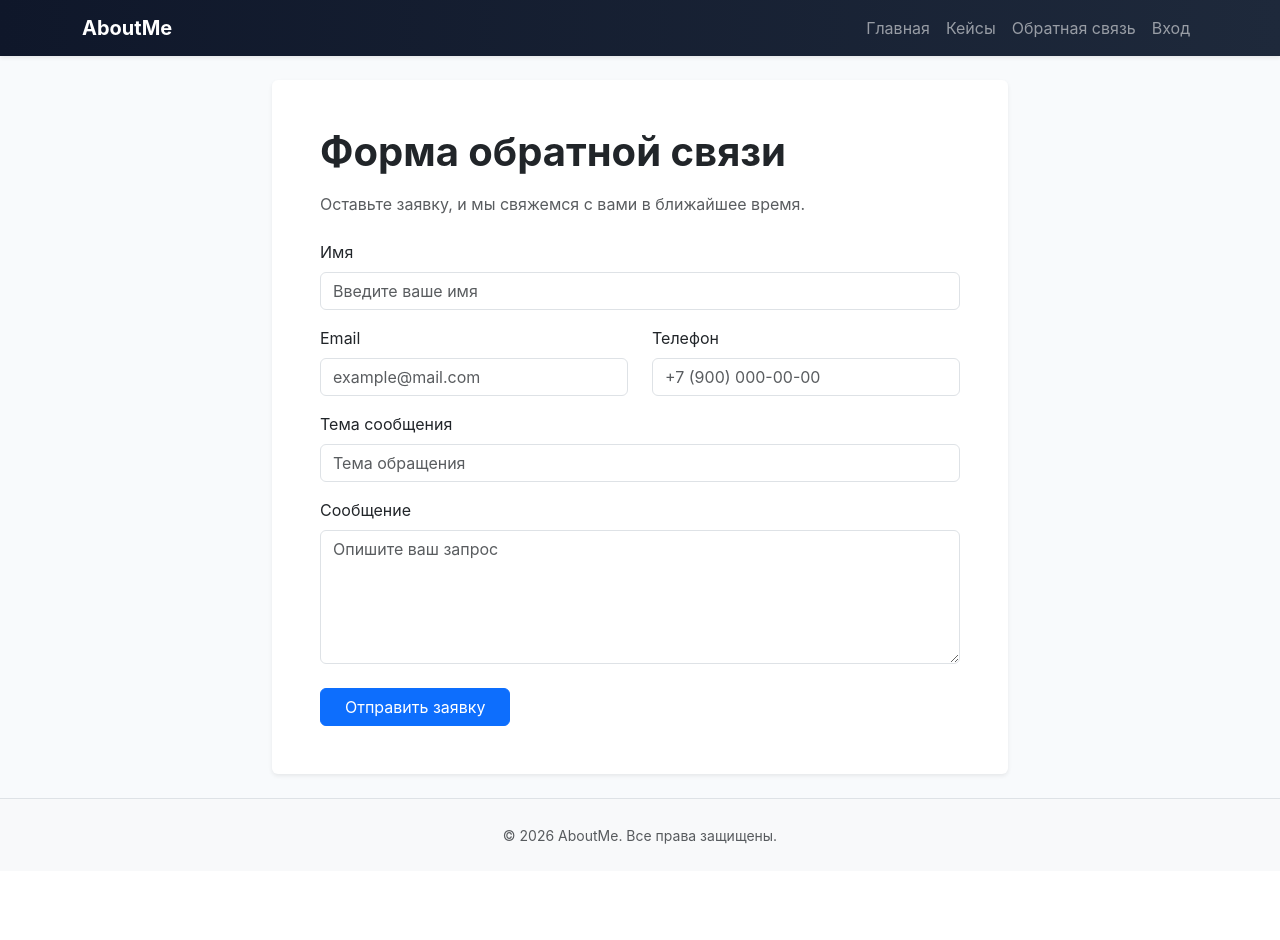
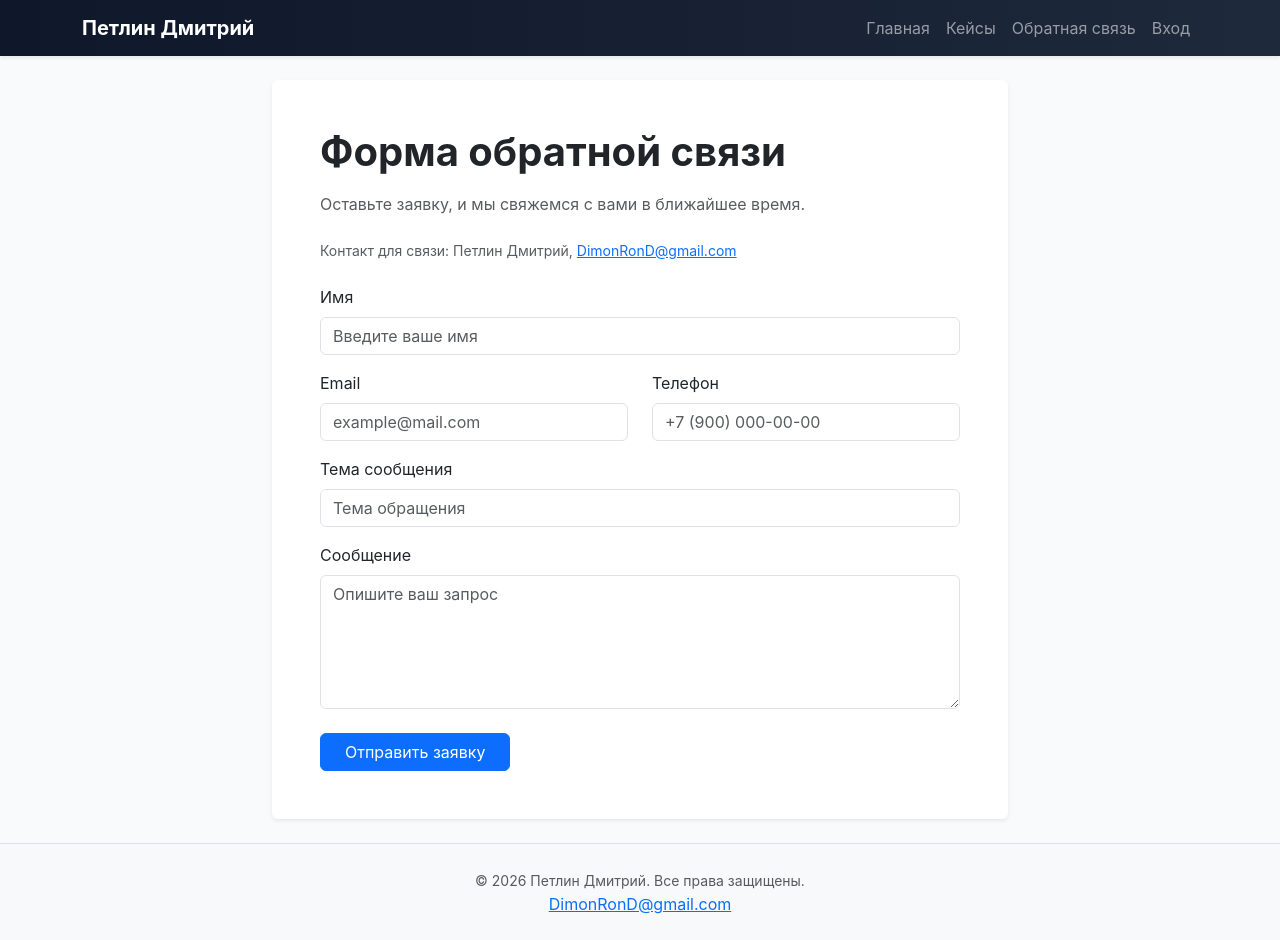
Before and after one commit to DimonRonD/AboutMeSite, a Flask app: page /contact in a window 1280 px wide. Before the commit the page ends 844 px from the top, so only its background shows below. Run offline with Flask 3, Linux system fonts and the light colour scheme; parts of the project's set-up code (start-up, migrations or seed data) failed here and were passed over; some libraries are stand-ins or nearby versions.

Commit message:
Add personal name and contact email to site.
Update header, hero block, footer, and contact page to display ?????? ??????? and DimonRonD@gmail.com consistently.

Made-with: Cursor

```diff
--- a/templates/base.html
+++ b/templates/base.html
@@ -10,7 +10,7 @@
 <body>
 <nav class="navbar navbar-expand-lg navbar-dark shadow-sm sticky-top nav-gradient">
     <div class="container">
-        <a class="navbar-brand fw-bold" href="{{ url_for('home') }}">AboutMe</a>
+        <a class="navbar-brand fw-bold" href="{{ url_for('home') }}">Петлин Дмитрий</a>
         <button class="navbar-toggler" type="button" data-bs-toggle="collapse" data-bs-target="#mainNav">
             <span class="navbar-toggler-icon"></span>
         </button>
@@ -49,7 +49,8 @@
 
 <footer class="py-4 border-top bg-light">
     <div class="container text-center text-muted">
-        <small>&copy; {{ current_year }} AboutMe. Все права защищены.</small>
+        <small>&copy; {{ current_year }} Петлин Дмитрий. Все права защищены.</small>
+        <div><a href="mailto:DimonRonD@gmail.com">DimonRonD@gmail.com</a></div>
     </div>
 </footer>
 
--- a/templates/contact.html
+++ b/templates/contact.html
@@ -9,6 +9,7 @@
                 <div class="card-body p-4 p-md-5">
                     <h1 class="fw-bold mb-3">Форма обратной связи</h1>
                     <p class="text-muted mb-4">Оставьте заявку, и мы свяжемся с вами в ближайшее время.</p>
+                    <p class="small text-muted mb-4">Контакт для связи: Петлин Дмитрий, <a href="mailto:DimonRonD@gmail.com">DimonRonD@gmail.com</a></p>
 
                     <form method="post" novalidate>
                         {{ form.hidden_tag() }}
--- a/templates/index.html
+++ b/templates/index.html
@@ -7,6 +7,7 @@
         <div class="row align-items-center g-4">
             <div class="col-lg-7">
                 <span class="badge rounded-pill bg-light text-dark mb-3">Digital решения для бизнеса</span>
+                <p class="mb-2 fw-semibold">Петлин Дмитрий</p>
                 <h1 id="hero-title" class="display-5 fw-bold hero-rotating-text">Создаю digital-сервисы для бизнеса, которые дают измеримый результат</h1>
                 <p id="hero-description" class="lead mt-3 mb-4 hero-rotating-text">Помогаю компаниям запускать и развивать онлайн-продукты в торговле, услугах, fitness и клиентском сервисе.</p>
                 <a class="btn btn-warning btn-lg px-4" href="{{ url_for('contact') }}">Оставить заявку</a>
```
